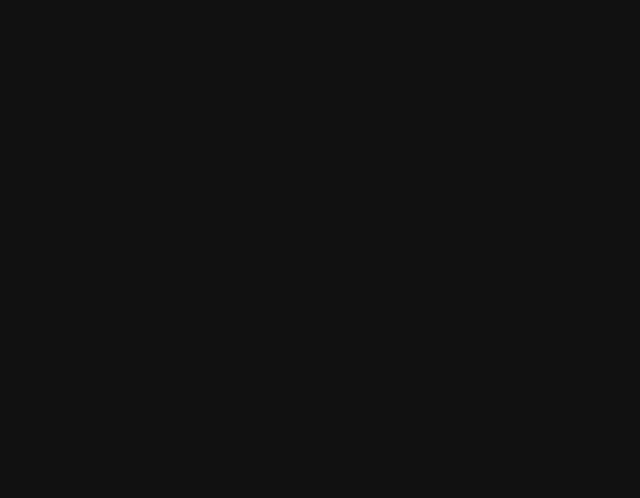
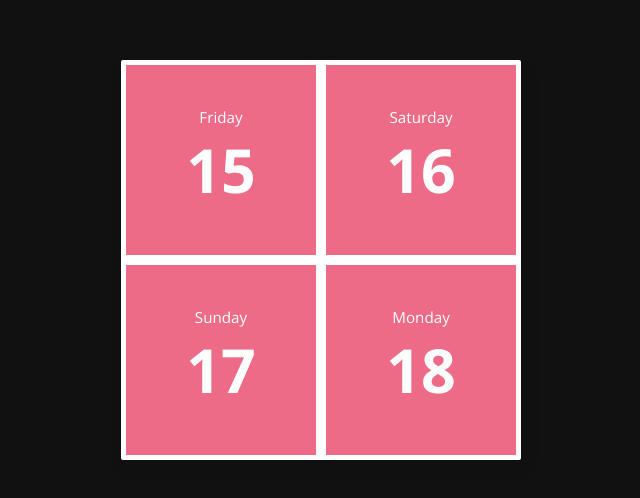
Before and after one commit to kjlee2497/Capstone-Elevate-Fitness, a Vue app in the folder vue/: page /trainer/calendar in a window 1280 px wide. Shown: the part 140-638 px from the top of the page, without its empty margins (319-959 px from the left). Built offline with nearby package versions, Linux system fonts and the light colour scheme; sample sign-in values are in the browser's storage.

Commit message:
trainersPage

```diff
--- a/vue/package.json
+++ b/vue/package.json
@@ -10,7 +10,10 @@
   "dependencies": {
     "axios": "^0.21.1",
     "core-js": "^3.9.1",
-    "vue": "^2.6.12",
+    "date-picker": "^0.5.0",
+    "moment": "^2.29.4",
+    "vue": "^2.7.14",
+    "vue-datepicker": "^1.3.0",
     "vue-router": "^3.5.1",
     "vuex": "^3.6.2"
   },
--- a/vue/src/router/index.js
+++ b/vue/src/router/index.js
@@ -14,7 +14,8 @@ import Workout from '../views/Workout'
 import AllWorkoutsViews from '../views/AllWorkoutsViews'
 import WorkoutHistory from '../views/WorkoutHistory'
 import landingPage from '../views/TestLanding'
-
+import TrainerHome from '../views/TrainerHome'
+import Calendar from '../views/Calendar'
 
 Vue.use(Router)
 
@@ -145,6 +146,24 @@ const router = new Router({
       }
     },
 
+    {
+    path: "/home/trainer",
+      name: "trainer-home",
+      component: TrainerHome,
+      meta: {
+        requiresAuth: true
+      }
+    },
+
+    {
+      path: "/trainer/calendar",
+        name: "calendar",
+        component: Calendar,
+        meta: {
+          requiresAuth: true
+        }
+      }
+
 
   ]
 });
--- a/vue/src/views/Calendar.vue
+++ b/vue/src/views/Calendar.vue
@@ -0,0 +1,92 @@
+<template>
+  <div class="frame">
+  <div class="center">
+		<div class="container">
+			<div class="date">
+				<span class="day">Friday</span>
+				<span class="number">15</span>
+			</div>
+
+			<div class="date">
+				<span class="day">Saturday</span>
+				<span class="number">16</span>
+			</div>
+
+
+			<div class="date">
+				<span class="day">Sunday</span>
+				<span class="number">17</span>
+			</div>
+
+			<div class="date">
+				<span class="day">Monday</span>
+				<span class="number">18</span>
+			</div>
+		</div>
+  </div>
+</div>
+</template>
+
+<script>
+export default {
+
+}
+</script>
+
+<style>
+
+@import url(https://fonts.googleapis.com/css?family=Open+Sans:700,300);
+
+/* // use only the available space inside the 400x400 frame */
+.frame {
+  position: absolute;
+  top: 50%;
+  left: 50%;
+  width: 400px;
+  height: 400px;
+  margin-top: -200px;
+  margin-left: -200px;
+  border-radius: 2px;
+	box-shadow: 4px 8px 16px 0 rgba(0,0,0,0.1);
+	overflow: hidden;
+  background: #fff;
+  color: #333;
+	font-family: 'Open Sans', Helvetica, sans-serif;
+	-webkit-font-smoothing: antialiased;
+	-moz-osx-font-smoothing: grayscale;
+}
+
+.container{
+	display: grid;
+	grid-template-columns: repeat(2, 1fr);
+	grid-template-rows: repeat(2, 1fr);
+	text-align: center;
+}
+
+.center {
+  position: absolute;
+  top: 50%;
+  left: 50%;
+  transform: translate(-50%,-50%);
+}
+
+.date{
+	display: flex;
+	flex-direction: column;
+	justify-content: center;
+	height: 200px;
+	width: 200px;
+	background: #ED6B86;
+	color: white;
+			transition: 0.3s;
+        transform: scale(0.95);
+    }
+
+
+
+
+.number{
+	font-size: 4rem;
+	font-weight: 900;
+}
+</style>
--- a/vue/src/views/TestLanding.vue
+++ b/vue/src/views/TestLanding.vue
@@ -44,22 +44,35 @@
       <div class="box">
         <i class="fas fa-chart-pie fa-4x"></i>
         <h3>Analytics</h3>
-        <p>We use the gym analytics📊📈 for gym members to provide valuable insights and benefits to help individuals make informed decisions about their fitness journey and optimize their workouts</p>
+        <p>We use the gym analytics📊📈 for gym members to provide valuable
+          insights and benefits to help individuals make informed decisions
+          about their fitness journey and optimize their workouts</p>
       </div>
       <div class="box">
         <i class="fas fa-globe fa-4x"></i>
         <h3>Social Media</h3>
-        <p>Stay in the know and keep your motivation soaring by following on social media🏋️‍♀️📲. Get ready for exclusive workout tips, inspiring success stories🏅, exciting challenges, and the latest updates on classes and events. Let's achieve your fitness goals together, one like👍, one follow, one workout at a time!</p>
+        <p>Stay in the know and keep your motivation soaring by following on social media🏋️‍♀️📲.
+          Get ready for exclusive workout tips, inspiring success stories🏅, exciting challenges,
+          and the latest updates on classes and events. Let's achieve your fitness goals together,
+          one like👍, one follow, one workout at a time!</p>
       </div>
       <div class="box">
         <i class="fas fa-cog fa-4x"></i>
         <h3>Development</h3>
-        <p>Embrace the journey of self-improvement and watch yourself transform🏋️‍♂️💪, not just physically but mentally too. Each rep, each set, and every drop of sweat💧 is a step closer to becoming the best version of yourself. Believe in your strength and dedication, because the gym isn't just about building muscle – it's about building character.🏆 </p>
+        <p>Embrace the journey of self-improvement and watch yourself transform🏋️‍♂️💪,
+           not just physically but mentally too. Each rep, each set, and every drop
+            of sweat💧 is a step closer to becoming the best version of yourself.
+            Believe in your strength and dedication, because the gym isn't just about
+            building muscle – it's about building character.🏆 </p>
       </div>
       <div class="box">
         <i class="fas fa-users fa-4x"></i>
         <h3>Support</h3>
-        <p>At our gym, support comes in all shapes and sizes! 💪🤝 Whether it's our friendly staff offering expert guidance, workout buddies cheering you on🎉🙌👏, or the community atmosphere that motivates you, you'll find a diverse range of support here. We're not just about lifting weights; we're about lifting each other up🏋️‍♂️🏋️‍♀️. Join us for a workout experience that's not just about fitness, but about the strength of a supportive community. Together, we achieve more!"</p>
+        <p>At our gym, support comes in all shapes and sizes! 💪🤝 Whether it's our friendly staff
+           offering expert guidance, workout buddies cheering you on🎉🙌👏, or the community atmosphere
+           that motivates you, you'll find a diverse range of support here. We're not just about lifting
+           weights; we're about lifting each other up🏋️‍♂️🏋️‍♀️. Join us for a workout experience that's not
+           just about fitness, but about the strength of a supportive community. Together, we achieve more!</p>
       </div>
     </section>
 
--- /dev/null
+++ b/vue/src/views/TrainerHome.vue
@@ -0,0 +1,62 @@
+<template>
+
+<div id="landing">
+  <div class="wrapper">
+
+
+    <section class="top-container">
+      <header class="showcase">
+        <h1>Welcome</h1>
+        <a href="#" class="btn">Edit Profile</a>
+      </header>
+      <div class="top-box top-box-a">
+
+        <p class="neon">Schedule</p>
+        <a href="#" class="btn" @click ="goToLogin">View Calendar</a>
+      </div>
+      <div class="top-box top-box-b">
+        <div class="container">
+        </div>
+        <p class="neon">Trainer Functions</p>
+        <nav class="main-nav">
+      <ul>
+        <li>
+          <a href="#" class="btn" @click ="goToLogin" >Add Exercise</a>
+        </li>
+        <li>
+          <a href="#" class="btn">Edit Exercise</a>
+        </li>
+        <li>
+          <a href="#" class="btn">Delete Exercise</a>
+        </li>
+        <li>
+          <a href="#" class="btn" @click="goToRegister">Add Workout</a>
+        </li>
+        <li>
+          <a href="#" class="btn">edit workout</a>
+        </li>
+        <li>
+          <a href="#" class="btn">Delete workout</a>
+        </li>
+      </ul>
+    </nav>
+      </div>
+    </section>
+    <footer>
+      <p>ElevateFitness &copy; 2023</p>
+    </footer>
+  </div>
+</div>
+
+</template>
+
+<script>
+
+export default {
+
+}
+</script>
+
+<style>
+
+</style>
```
Also changed, not shown: 1 other file (tests, documents, lock files or other folders).
